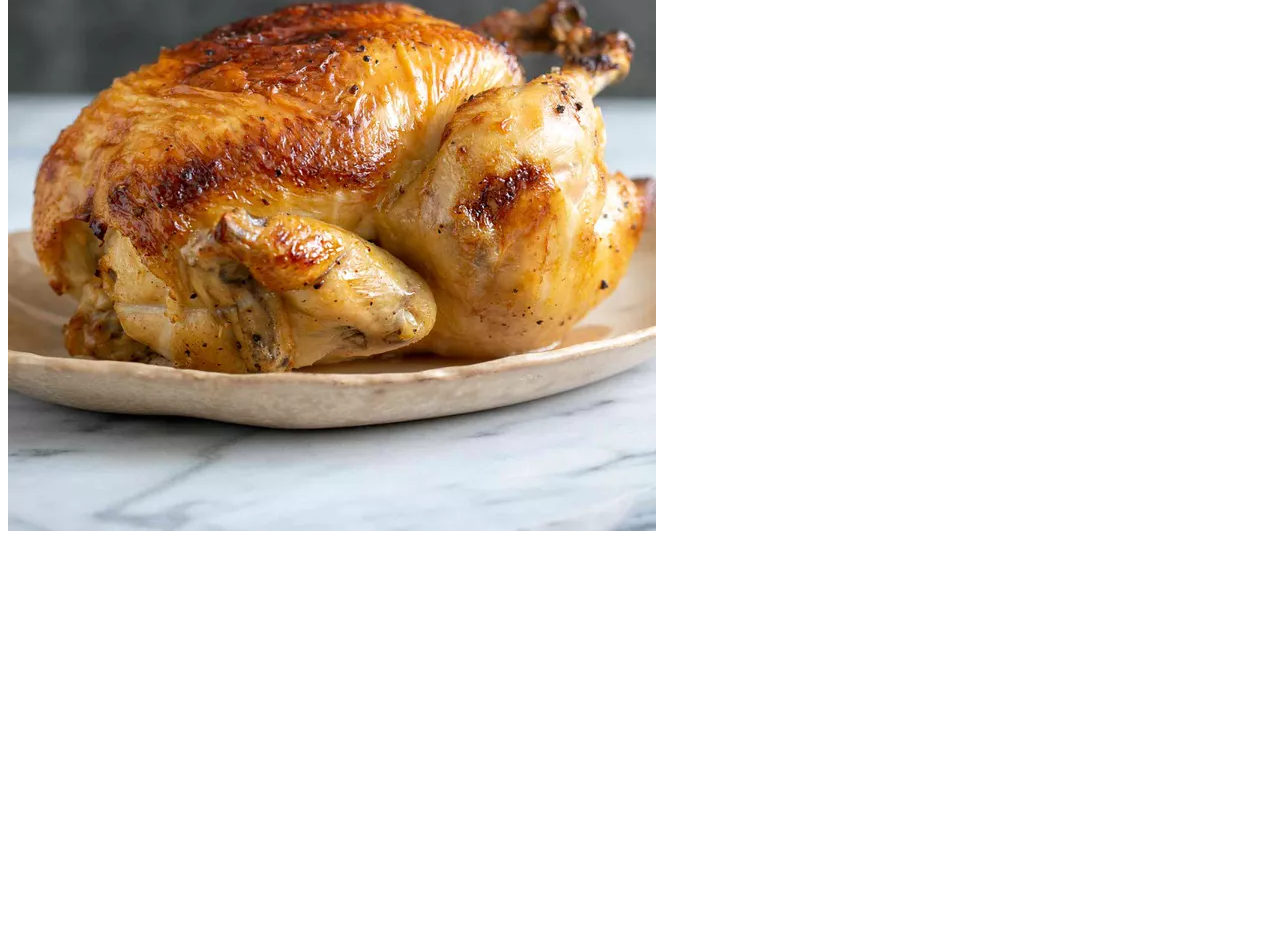
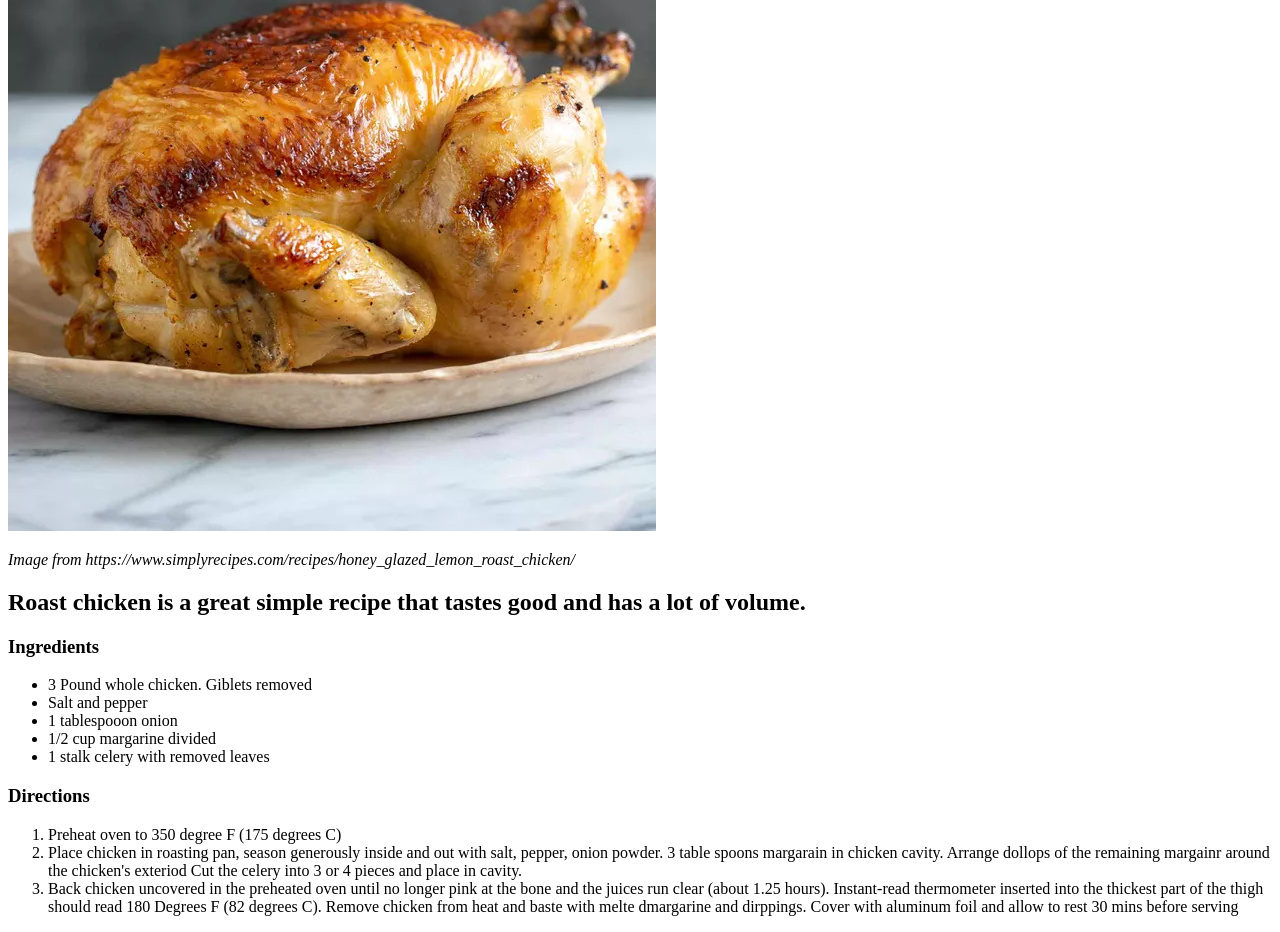
Before and after one commit to bkylee/odin-recipes, a plain HTML site: page recipes/juicyroastchicken.html in a window 1280 px wide. Shown: the part 521-1453 px from the top of the page. Before the commit the page ends 1064 px from the top, so only its background shows below. Drawn offline with Linux system fonts and the light colour scheme.

Commit message:
Edited the titles since I included the <meta =...> stuff and created another recipe page for proteinshake.html

```diff
--- a/recipes/juicyroastchicken.html
+++ b/recipes/juicyroastchicken.html
@@ -1,16 +1,42 @@
 <!DOCTYPE html>
 <html lang = eng>
     <head>
-        <title>
-            <meta charset="utf-8">
-            Juicy Roast Chicken Recipe
-        </title>
+        <title>Juicy Roast Chicken Recipe</title>
+        <meta charset="utf-8">
     </head>
 
     <body>
         <h1>Juicy Roast Chicken </h1>
         <!-- This recipe is from allrecipes.com/recipe/83557/juicy-roasted-chicken -->
+
         <img src = '../images/roastchicken.jpg'>
         <!-- Image of Roast Chicken from https://www.simplyrecipes.com/recipes/honey_glazed_lemon_roast_chicken/ -->
+
+        <p><em>Image from https://www.simplyrecipes.com/recipes/honey_glazed_lemon_roast_chicken/ </em></p>
+
+        <h2>Roast chicken is a great simple recipe that tastes good and has a lot of volume.</h2>
+
+        <h3>Ingredients</h3>
+
+        <ul>
+            <li>3 Pound whole chicken. Giblets removed</li>
+            <li>Salt and pepper</li>
+            <li>1 tablespooon onion</li>
+            <li>1/2 cup margarine divided</li>
+            <li>1 stalk celery with removed leaves</li>
+        </ul>
+
+        <h3>Directions</h3>
+        <ol>
+            <li>Preheat oven to 350 degree F (175 degrees C)</li>
+            <li>Place chicken in roasting pan, season generously inside and out with salt, pepper, onion powder.
+                3 table spoons margarain in chicken cavity. Arrange dollops of the remaining margainr around the chicken's exteriod
+                Cut the celery into 3 or 4 pieces and place in cavity.
+            </li>
+            <li>Back chicken uncovered in the preheated oven until no longer pink at the bone and the juices run clear (about 1.25 hours).
+                Instant-read thermometer inserted into the thickest part of the thigh should read 180 Degrees F (82 degrees C).
+                Remove chicken from heat and baste with melte dmargarine and dirppings. Cover with aluminum foil and allow to rest 30 mins before serving
+            </li>
+        </ol>
     </body>
 </html>
```
Also changed, not shown: index.html (+3 -1 lines), recipes/jerkchicken.html (+2 -3 lines), recipes/proteinshake.html (added, +9 -0 lines), images/fail.gif (added).
